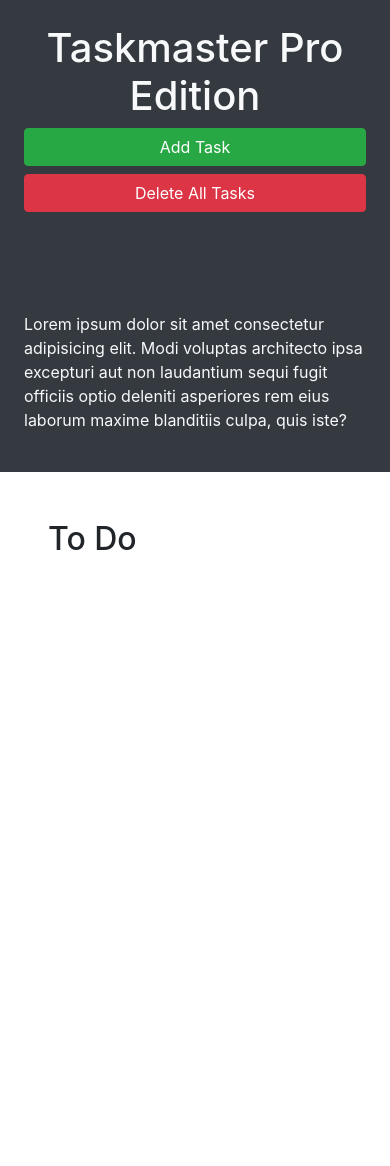
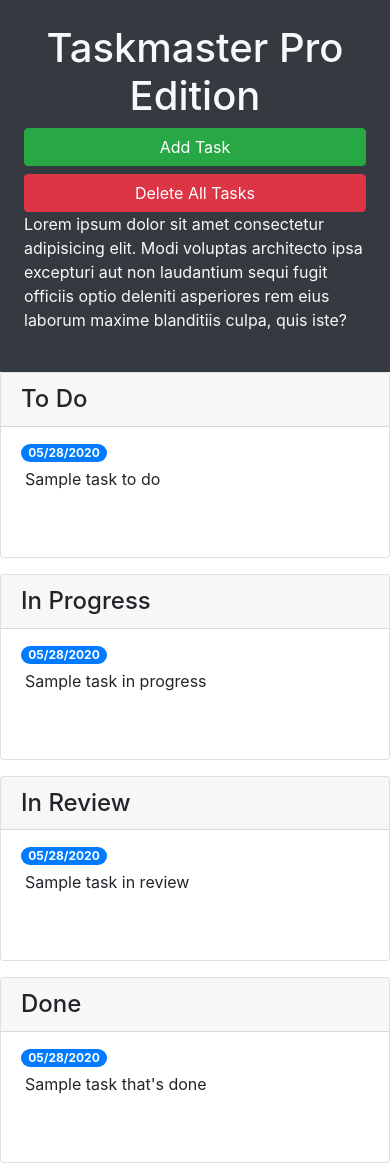
Before and after one commit to shawnlittrel/taskmaster-pro, a plain HTML site: page index.html in a window 390 px wide. Before the commit the page ends 844 px from the top, so only its background shows below. Drawn offline with nearby package versions, Linux system fonts and the light colour scheme.

Commit message:
added bootstrap columns for mobile formatting as well as form control

```diff
--- a/index.html
+++ b/index.html
@@ -23,10 +23,58 @@
         laudantium sequi fugit officiis optio deleniti asperiores rem eius laborum maxime blanditiis culpa, quis iste?
       </p>
     </header>
-    <main class="col-12 col-lg-9">
-      <div class="m-5">
-        <h2>To Do</h2>
-        <ul id="list-toDo" class="list-group"> </ul>
+    <!-- Todo Start-->
+    <div class="col-12 col-md-6 col-xl-3 mb-3">
+      <div class="card">
+          <h4 class= "card-header">To Do</h4>
+          <ul id="list-toDo" class="list-group list-group-flush">
+            <li class="list-group-item">
+              <span class="badge badge-primary badge-pill">05/28/2020</span>
+              <p class="m-1">Sample task to do</p>
+            </li>
+          </ul>
+        </div>
+    </div>
+    <!-- Todo end-->
+    <!-- In Progress Start-->
+    <div class="col-12 col-md-6 col-xl-3 mb-3">
+          <div class="card">
+            <h4 class="card-header">In Progress</h4>
+            <ul id="list-inProgress" class="list-group list-group-flush">
+              <li class="list-group-item">
+                <span class="badge badge-primary badge-pill"> 05/28/2020</span>
+                <p class="m-1">Sample task in progress</p>
+              </li>
+            </ul>
+          </div>
+        </div>
+        <!-- In Progress End-->
+        <!-- In Review Start-->
+        <div class="col-12 col-md-6 col-xl-3 mb-3">
+          <div class="card">
+          <h4 class="card-header">In Review</h4>
+          <ul id="list-inReview" class="list-group list-group-flush">
+            <li class="list-group-item">
+              <span class="badge badge-primary badge-pill">05/28/2020</span>
+              <p class="m-1">Sample task in review</p>
+            </li>
+          </ul>
+        </div>
+      </div>
+        <!-- In Review End-->
+        <!-- Done Start-->
+        <div class="col-12 col-md-6 col-xl-3 mb-3">
+          <div class="card">
+          <h4 class="card-header">Done</h4>
+          <ul id="list-done" class="list-group list-group-flush">
+            <li class="list-group-item">
+              <span class="badge badge-primary badge-pill">05/28/2020</span>
+              <p class="m-1">Sample task that's done</p>
+            </li>
+          </ul>
+        </div>
+      </div>
+        <!-- Done End-->
       </div>
     </main>
   </div>
@@ -46,11 +94,11 @@
           <form>
             <div class="form-group">
               <label for="modalTaskDescription">Task description</label>
-              <textarea id="modalTaskDescription" rows="3"></textarea>
+              <textarea id="modalTaskDescription" rows="3" class="form-control"></textarea>
             </div>
             <div class="form-group">
               <label for="modalDueDate">Due date</label>
-              <input type="text" id="modalDueDate" placeholder="mm/dd/yyyy" autocomplete="off" />
+              <input type="text" class="form-control" id="modalDueDate" placeholder="mm/dd/yyyy" autocomplete="off" />
             </div>
           </form>
         </div>
```
